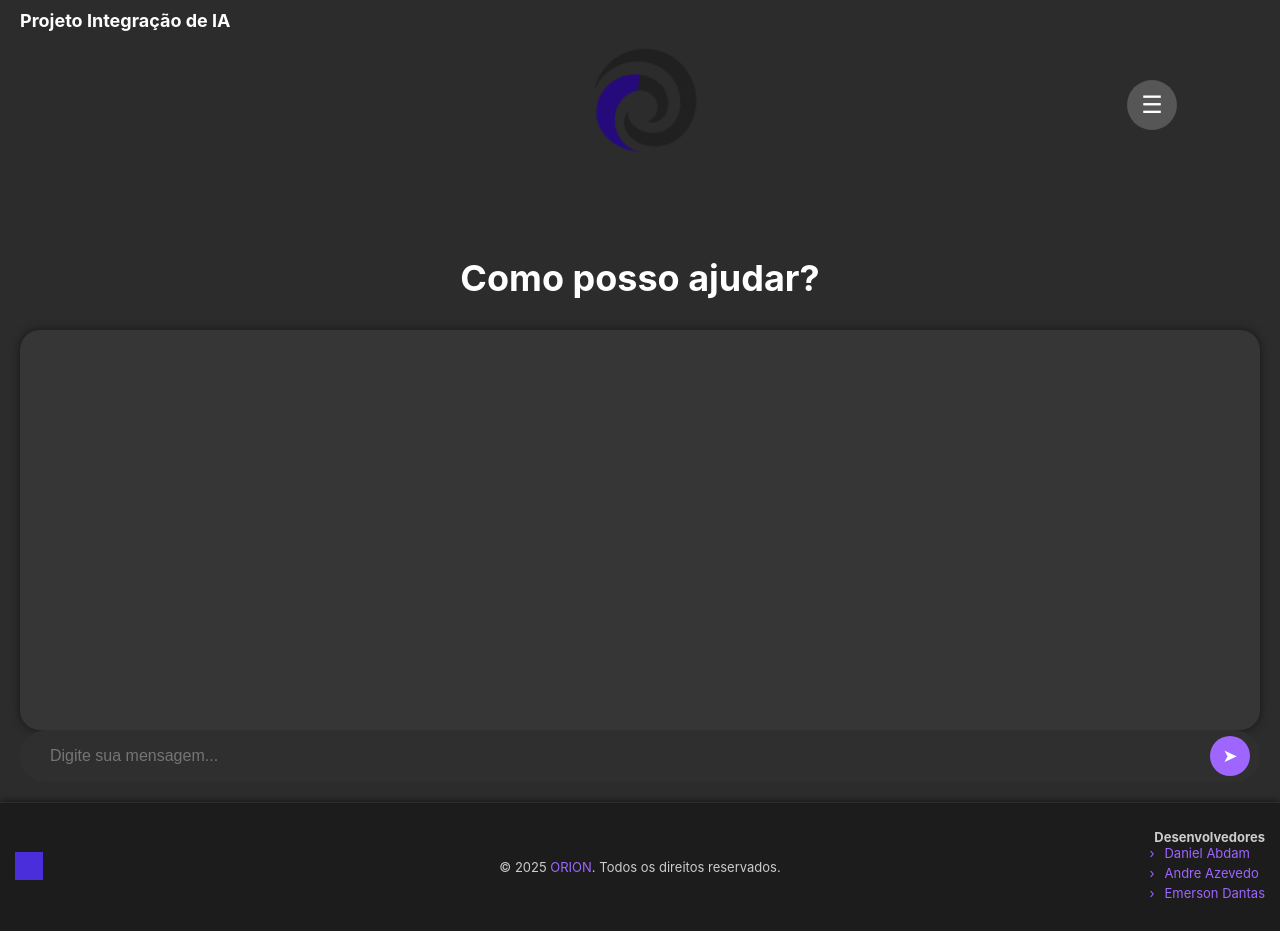
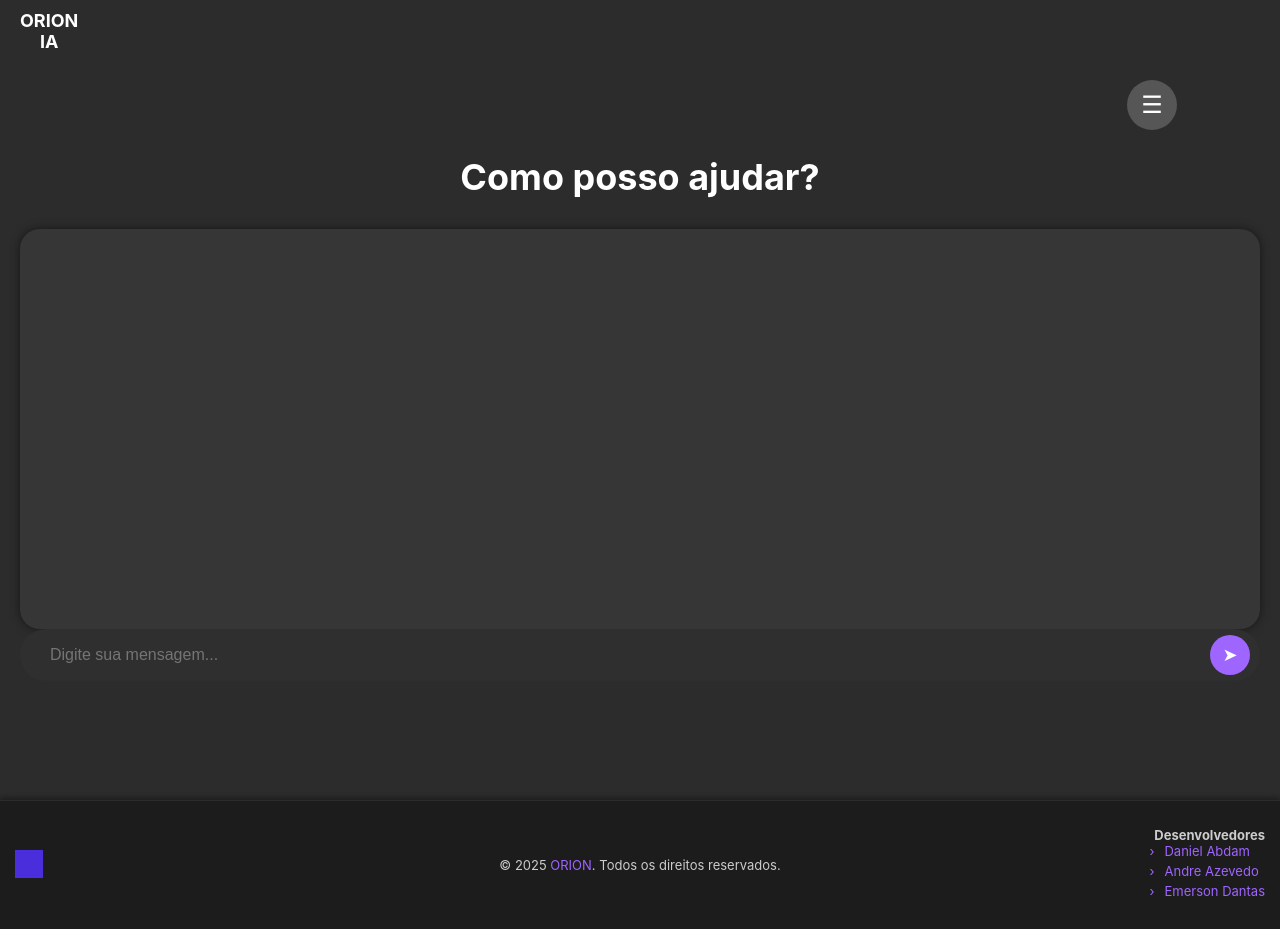
Before and after one commit to danielabdam/chatgpt-clone, a React (Create React App) app in the folder web/: page / in a window 1280 px wide. Built offline with nearby package versions, Linux system fonts and the light colour scheme; grey boxes are pictures that could not be loaded.

Commit message:
Ajuste de logo
Ajustado a logo para a nova identidade visual

```diff
--- a/web/src/App.js
+++ b/web/src/App.js
@@ -10,8 +10,9 @@ function App() {
   return (
     <div className="App">
       <header className="App-header">
-        <img src={logo} className="App-logo" alt="logo" />
-        <div className="page-title">Projeto Integração de IA</div>
+        {/* <img src={logo} className="App-logo" alt="logo" /> */}
+
+        <div className="page-title">ORION <div>IA</div></div>
         <p>
         </p>
         <Chat />
```
